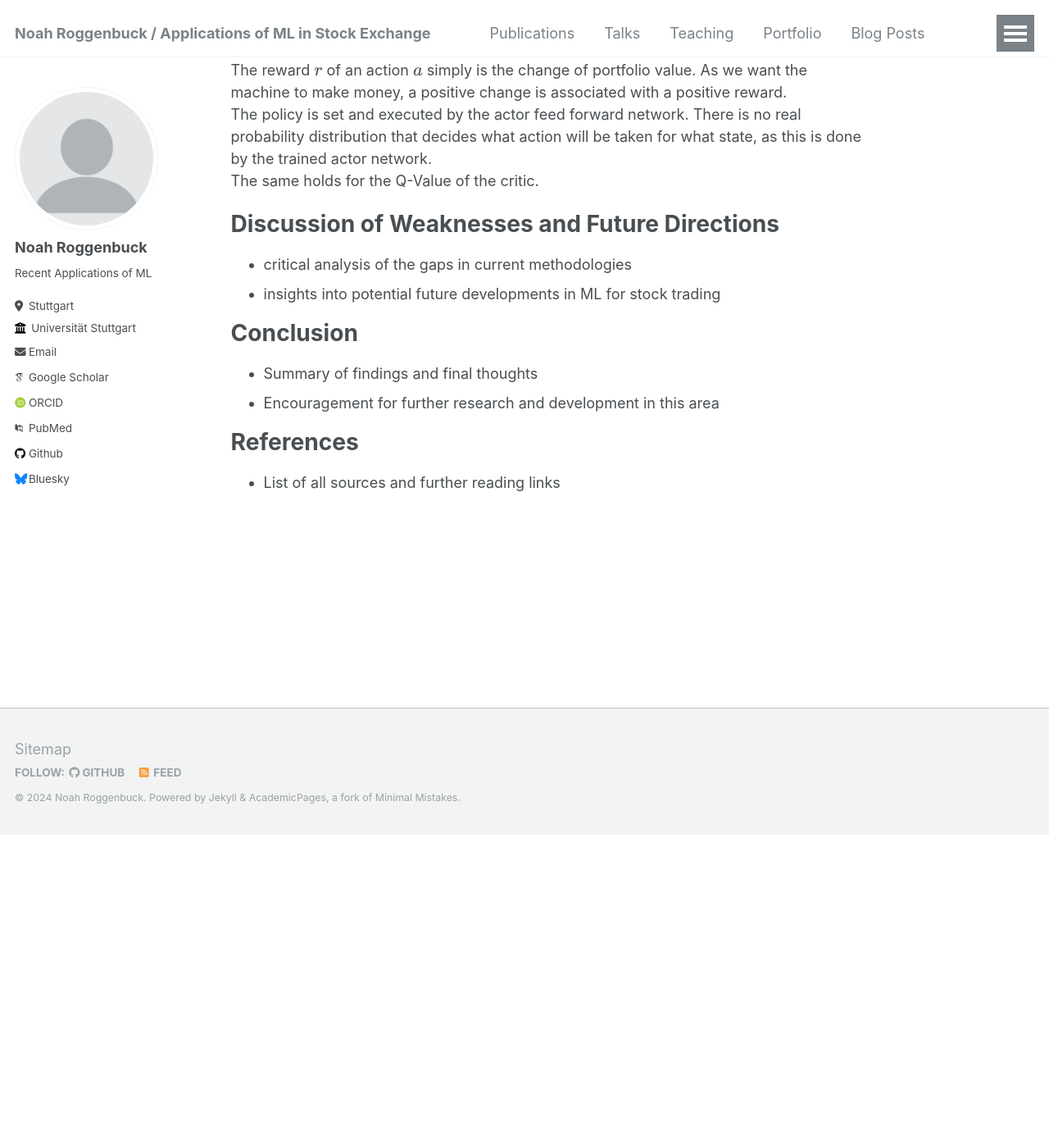
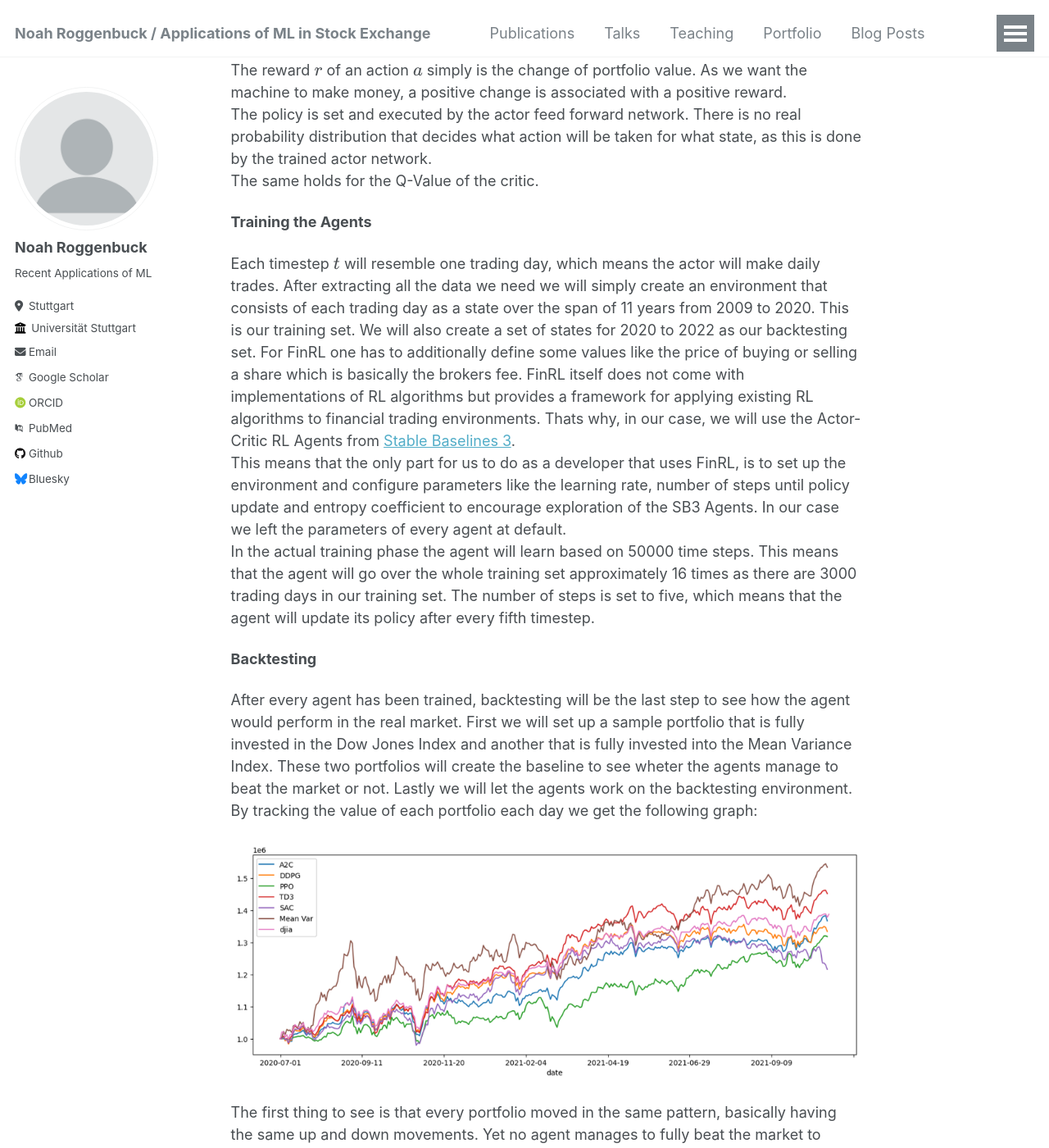
Before and after one commit to noahrog02/noahrog02.github.io, a Jekyll site: the page built from _pages/about.md, in a window 1280 px wide and 1400 px high, scrolled down 15616 px. Shown: the whole window at 82% size. Built offline with Jekyll 4.4.1, drawn with Linux system fonts in a browser that asks for light colours; some web fonts are replaced; before the commit the page ends 16634 px from its top, so only the background shows below that; some of the changed text lies outside the part shown.

Commit message:
Update about.md

```diff
--- a/_pages/about.md
+++ b/_pages/about.md
@@ -186,6 +186,21 @@ The reward $$r$$ of an action $$a$$ simply is the change of portfolio value. As
 The policy is set and executed by the actor feed forward network. There is no real probability distribution that decides what action will be taken for what state, as this is done by the trained actor network. <br>
 The same holds for the Q-Value of the critic.
 
+**Training the Agents**
+
+Each timestep $$t$$ will resemble one trading day, which means the actor will make daily trades. After extracting all the data we need we will simply create an environment that consists of each trading day as a state over the span of 11 years from 2009 to 2020. This is our training set. We will also create a set of states for 2020 to 2022 as our backtesting set. For FinRL one has to additionally define some values like the price of buying or selling a share which is basically the brokers fee. FinRL itself does not come with implementations of RL algorithms but provides a framework for applying existing RL algorithms to financial trading environments. Thats why, in our case, we will use the Actor-Critic RL Agents from [Stable Baselines 3](https://stable-baselines3.readthedocs.io/en/master/). <br>
+This means that the only part for us to do as a developer that uses FinRL, is to set up the environment and configure parameters like the learning rate, number of steps until policy update and entropy coefficient to encourage exploration of the SB3 Agents. In our case we left the parameters of every agent at default. <br>
+In the actual training phase the agent will learn based on 50000 time steps. This means that the agent will go over the whole training set approximately 16 times as there are 3000 trading days in our training set. The number of steps is set to five, which means that the agent will update its policy after every fifth timestep.
+
+**Backtesting**
+
+After every agent has been trained, backtesting will be the last step to see how the agent would perform in the real market. First we will set up a sample portfolio that is fully invested in the Dow Jones Index and another that is fully invested into the Mean Variance Index. These two portfolios will create the baseline to see wheter the agents manage to beat the market or not. Lastly we will let the agents work on the backtesting environment. By tracking the value of each portfolio each day we get the following graph:
+
+![FinRL_Results](images/FinRL_Results.png)
+
+The first thing to see is that every portfolio moved in the same pattern, basically having the same up and down movements. Yet no agent manages to fully beat the market to make more profit than the Mean Variance Index. Not even the DDPG agent or the TD3 agent, which is an improvement to the DDPG agent outperformed the market. This is contradictory to the graph by Liu et al. presented in the motivation part where they managed to greatly outperform the market. The exact reason for the clear difference might come from fine tuning aspects but also from the fact that the DDPG agent from Liu et al. never stopped training. Even when trading in the real market they enabled the agent to continue learning so that it catches new trends. <br>
+In the given example usage of FinRL we did not consider the fact of continuous learning as this requires a decent amount of extra work.
+
 Discussion of Weaknesses and Future Directions
 ======
 - critical analysis of the gaps in current methodologies
```
